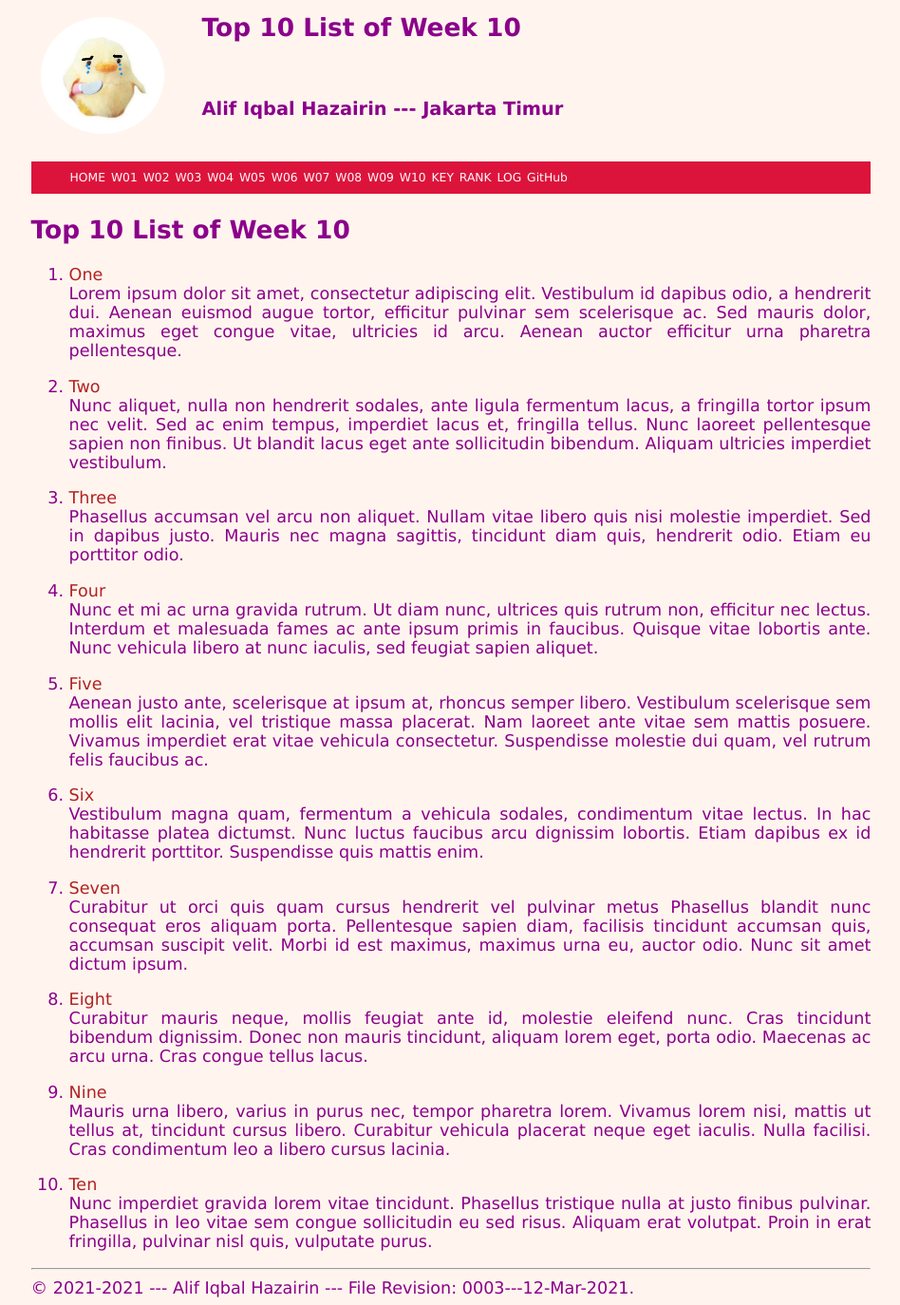
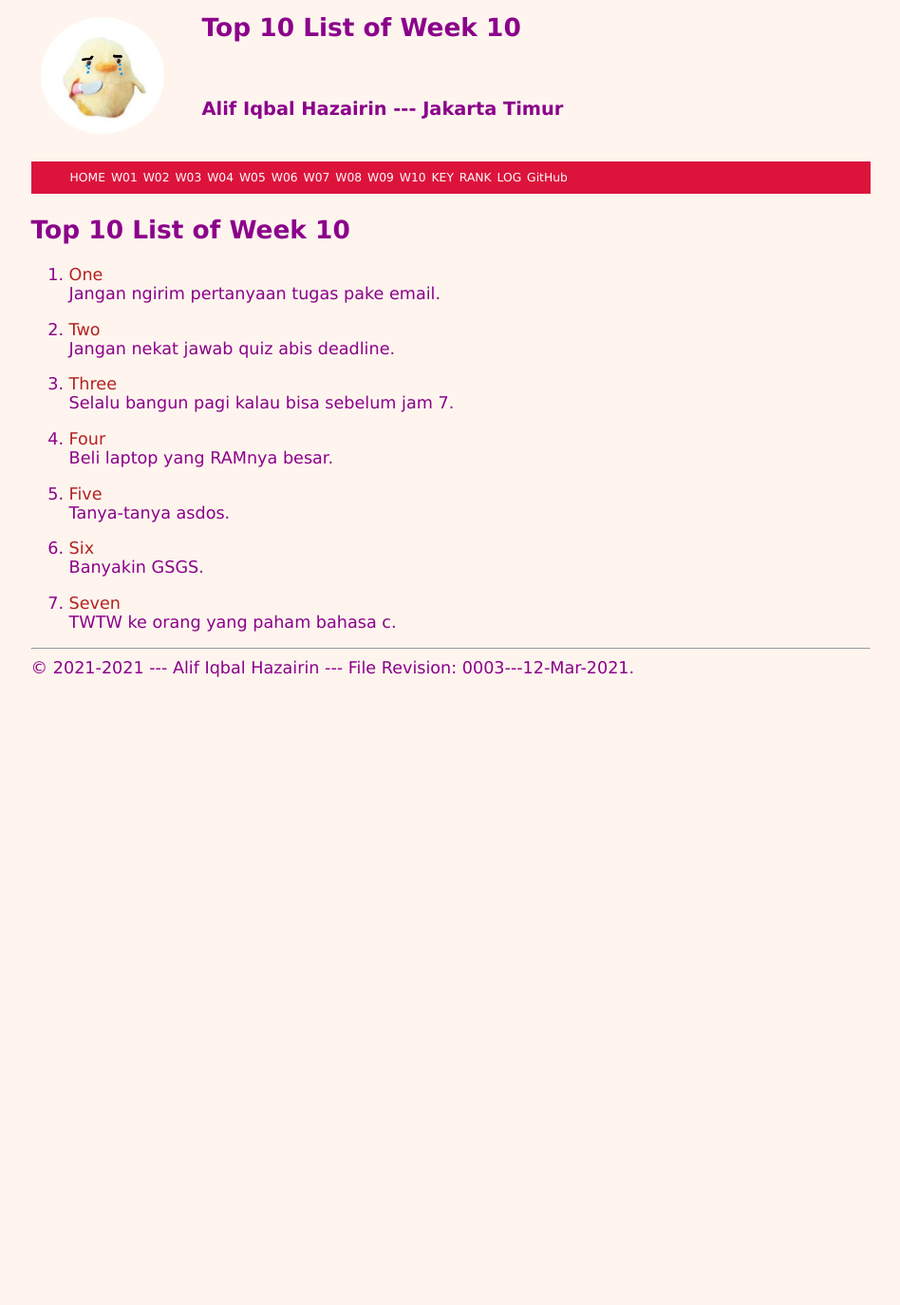
Before and after one commit to AlifHazairin/os211, a Jekyll site: the page built from w10.md, in a window 1280 px wide. Shown: the whole page at 95% size, without its empty margins (165-1113 px from the left). Built offline with Jekyll 4.4.1, drawn with Linux system fonts in a browser that asks for light colours; our own code applies the rules of GitHub Pages for plain Markdown files; after the commit the page ends 900 px from its top, so only the background shows below that.

Commit message:
w10 taradiddle

```diff
--- a/TXT/mylog.txt
+++ b/TXT/mylog.txt
@@ -58,6 +58,9 @@ ZCZC W08 210   L18 Assignment #8
 ZCZC W08 35    L06 Reading os-book chapter 5
 ZCZC W08 30    L01 Scele: Doing pop quiz
 ZCZC W08 48    L05 GSGS: Looking for sites
+ZCZC W09 130 L19 Doing assignment #9 but crashed the laptop
+ZCZC W09 30    L01 Scele: Doing Pop Quiz
+ZCZC W09 37    L05 GSGS: looking for websites
 ZCZC W10 100   L02 Zoom: OS Lecture
 ZCZC W10 210   L20 Assignment #10 but not yet finished
 ZCZC W10 125   L23 Discord: discussing assignments
--- a/TXT/myrank.txt
+++ b/TXT/myrank.txt
@@ -20,3 +20,9 @@ ZCZC W06 angelindepthios
 ZCZC W07 AldiNFitrah
 ZCZC W07 amandacarrisa
 ZCZC W07 Andre-71
+ZCZC W08 andrew-susanto
+ZCZC W08 AldiNFitrah
+ZCZC W08 ansqee
+ZCZC W09 andrew-susanto
+ZCZC W09 amandacarrisa
+ZCZC W09 ansqee
--- a/w10.md
+++ b/w10.md
@@ -5,72 +5,23 @@ permalink: /W10/
 
 # Top 10 List of Week 10
 
-1. [One](https://en.wikipedia.org/wiki/1)<br>
-Lorem ipsum dolor sit amet, consectetur adipiscing elit.
-Vestibulum id dapibus odio, a hendrerit dui.
-Aenean euismod augue tortor, efficitur pulvinar sem scelerisque ac.
-Sed mauris dolor, maximus eget congue vitae, ultricies id arcu.
-Aenean auctor efficitur urna pharetra pellentesque.
+1. [One](https://theuselessweb.com/)<br>
+Jangan ngirim pertanyaan tugas pake email.
 
-2. [Two](https://en.wikipedia.org/wiki/2)<br>
-Nunc aliquet, nulla non hendrerit sodales, ante ligula fermentum lacus, a fringilla tortor ipsum nec velit.
-Sed ac enim tempus, imperdiet lacus et, fringilla tellus.
-Nunc laoreet pellentesque sapien non finibus.
-Ut blandit lacus eget ante sollicitudin bibendum.
-Aliquam ultricies imperdiet vestibulum.
+2. [Two](https://theuselessweb.com/)<br>
+Jangan nekat jawab quiz abis deadline.
 
-3. [Three](https://en.wikipedia.org/wiki/3)<br>
-Phasellus accumsan vel arcu non aliquet.
-Nullam vitae libero quis nisi molestie imperdiet.
-Sed in dapibus justo.
-Mauris nec magna sagittis, tincidunt diam quis, hendrerit odio.
-Etiam eu porttitor odio.
+3. [Three](https://theuselessweb.com/)<br>
+Selalu bangun pagi kalau bisa sebelum jam 7.
 
-4. [Four](https://en.wikipedia.org/wiki/4)<br>
-Nunc et mi ac urna gravida rutrum.
-Ut diam nunc, ultrices quis rutrum non, efficitur nec lectus.
-Interdum et malesuada fames ac ante ipsum primis in faucibus.
-Quisque vitae lobortis ante.
-Nunc vehicula libero at nunc iaculis, sed feugiat sapien aliquet.
+4. [Four](https://theuselessweb.com/)<br>
+Beli laptop yang RAMnya besar.
 
-5. [Five](https://en.wikipedia.org/wiki/5)<br>
-Aenean justo ante, scelerisque at ipsum at, rhoncus semper libero.
-Vestibulum scelerisque sem mollis elit lacinia, vel tristique massa placerat.
-Nam laoreet ante vitae sem mattis posuere.
-Vivamus imperdiet erat vitae vehicula consectetur.
-Suspendisse molestie dui quam, vel rutrum felis faucibus ac.
+5. [Five](https://theuselessweb.com/)<br>
+Tanya-tanya asdos.
 
-6. [Six](https://en.wikipedia.org/wiki/6)<br>
-Vestibulum magna quam, fermentum a vehicula sodales, condimentum vitae lectus.
-In hac habitasse platea dictumst.
-Nunc luctus faucibus arcu dignissim lobortis.
-Etiam dapibus ex id hendrerit porttitor.
-Suspendisse quis mattis enim.
+6. [Six](https://theuselessweb.com/)<br>
+Banyakin GSGS.
 
-7. [Seven](https://en.wikipedia.org/wiki/7)<br>
-Curabitur ut orci quis quam cursus hendrerit vel pulvinar metus
-Phasellus blandit nunc consequat eros aliquam porta.
-Pellentesque sapien diam, facilisis tincidunt accumsan quis, accumsan suscipit velit.
-Morbi id est maximus, maximus urna eu, auctor odio.
-Nunc sit amet dictum ipsum.
-
-8. [Eight](https://en.wikipedia.org/wiki/8)<br>
-Curabitur mauris neque, mollis feugiat ante id, molestie eleifend nunc.
-Cras tincidunt bibendum dignissim.
-Donec non mauris tincidunt, aliquam lorem eget, porta odio.
-Maecenas ac arcu urna.
-Cras congue tellus lacus.
-
-9. [Nine](https://en.wikipedia.org/wiki/9)<br>
-Mauris urna libero, varius in purus nec, tempor pharetra lorem.
-Vivamus lorem nisi, mattis ut tellus at, tincidunt cursus libero.
-Curabitur vehicula placerat neque eget iaculis.
-Nulla facilisi.
-Cras condimentum leo a libero cursus lacinia.
-
-10. [Ten](https://en.wikipedia.org/wiki/10)<br>
-Nunc imperdiet gravida lorem vitae tincidunt.
-Phasellus tristique nulla at justo finibus pulvinar.
-Phasellus in leo vitae sem congue sollicitudin eu sed risus.
-Aliquam erat volutpat.
-Proin in erat fringilla, pulvinar nisl quis, vulputate purus.
+7. [Seven](https://theuselessweb.com/)<br>
+TWTW ke orang yang paham bahasa c.
```
